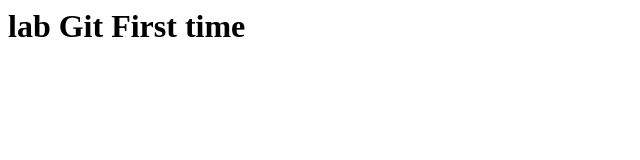
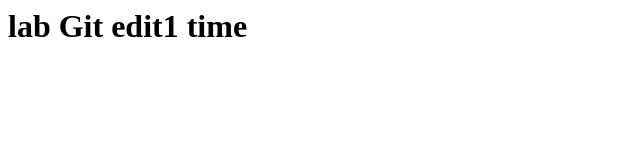
Before and after one commit to ALLZA/Lab03, a plain HTML site: page index.html in a window 1280 px wide. Shown: the full height of the page, 0-640 px from the left. Drawn offline with Linux system fonts and the light colour scheme.

Commit message:
add index3

```diff
--- a/index.html
+++ b/index.html
@@ -6,6 +6,6 @@
 
     </head>
 <body>
-    <h1>lab Git First time </h1>
+    <h1>lab Git edit1 time </h1>
 </body>
 </html>
```
